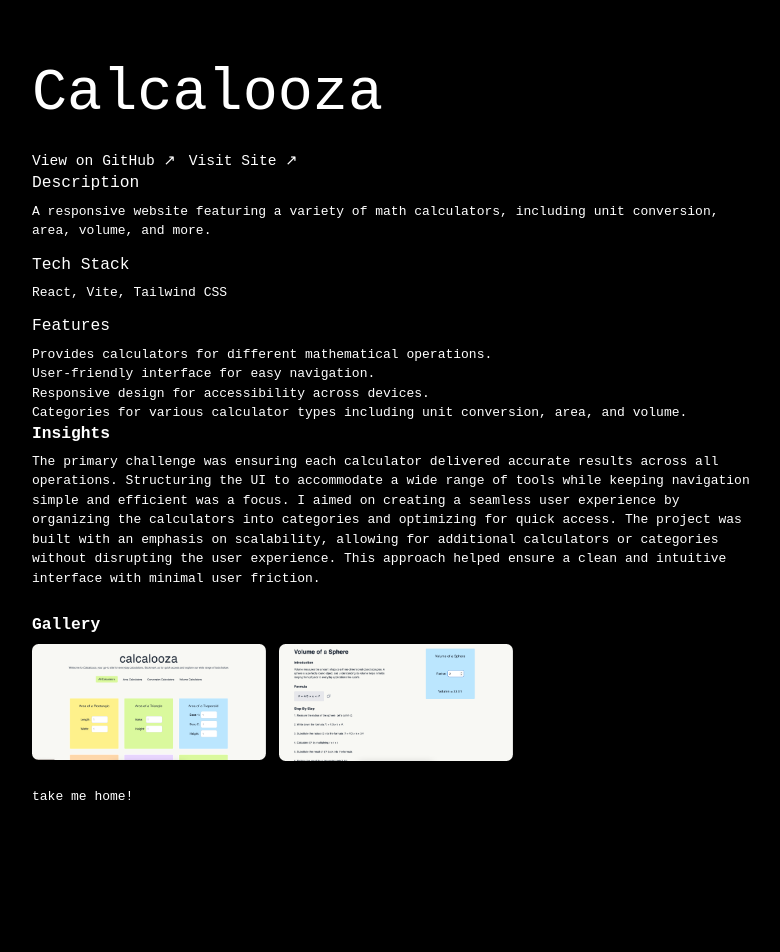
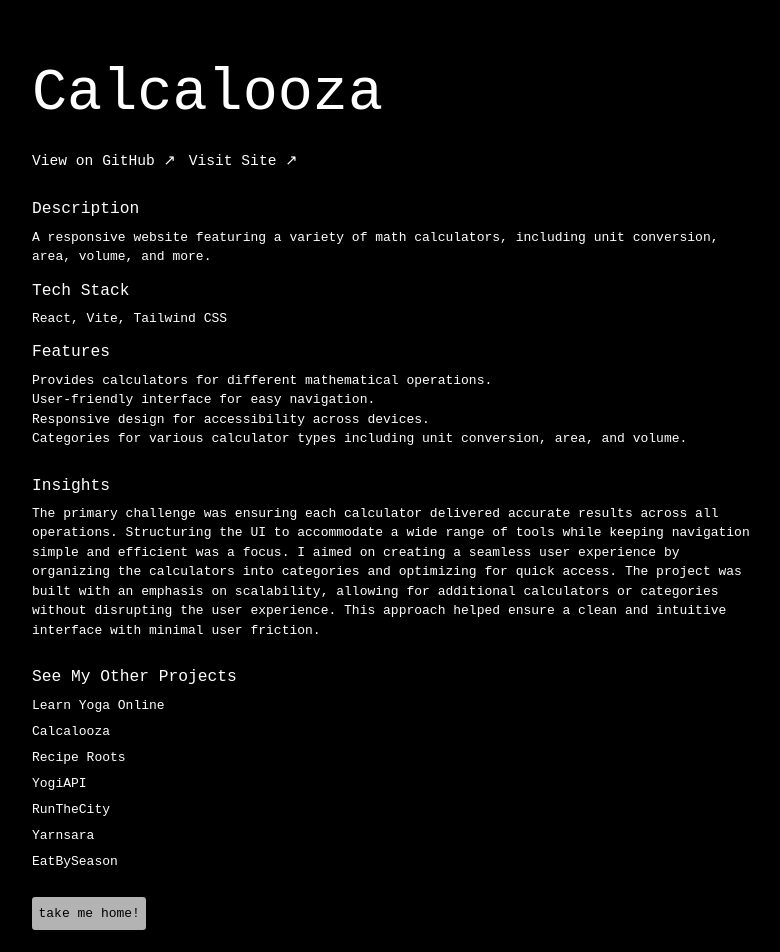
Before and after one commit to samanthacabrera/portfolio, a React (Vite) app: page /projects/2 in a window 1280 px wide. Shown: the top 952 px of the page, without its empty margins (244-1024 px from the left). Before the commit the page ends 865 px from the top, so only its background shows below. Built offline with nearby package versions, Linux system fonts and the light colour scheme.

Commit message:
add see my other projects section, add EatBySeason to projectsData

```diff
--- a/src/data/projectsData.jsx
+++ b/src/data/projectsData.jsx
@@ -16,12 +16,7 @@ const projects = [
                 "Responsive design optimized for mobile and desktop."
             ]
         },
-        insights: "The most challenging aspect of Learn Yoga Online was the extensive research required for each pose. On average, I spent 4 to 5 hours per pose to ensure the descriptions were accurate, detailed, and informative. This involved consulting multiple reliable sources to provide users with clear guidance on the pose's execution, benefits, and variations. This meticulous process deepened my understanding of yoga and reinforced the importance of accuracy in educational content.",
-        gallery: [
-            '/learnyogaonline/pose-list.png',
-            '/learnyogaonline/article-list.png',
-            '/learnyogaonline/article.png',
-        ]
+        insights: "The most challenging aspect of Learn Yoga Online was the extensive research required for each pose. On average, I spent 4 to 5 hours per pose to ensure the descriptions were accurate, detailed, and informative. This involved consulting multiple reliable sources to provide users with clear guidance on the pose's execution, benefits, and variations. This meticulous process deepened my understanding of yoga and reinforced the importance of accuracy in educational content."
     },
     {
         id: 2,
@@ -40,11 +35,7 @@ const projects = [
                 'Categories for various calculator types including unit conversion, area, and volume.'
             ]
         },
-        insights: 'The primary challenge was ensuring each calculator delivered accurate results across all operations. Structuring the UI to accommodate a wide range of tools while keeping navigation simple and efficient was a focus. I aimed on creating a seamless user experience by organizing the calculators into categories and optimizing for quick access. The project was built with an emphasis on scalability, allowing for additional calculators or categories without disrupting the user experience. This approach helped ensure a clean and intuitive interface with minimal user friction.',
-        gallery: [
-            '/calcalooza/home.png',
-            '/calcalooza/page.png',
-        ]
+        insights: 'The primary challenge was ensuring each calculator delivered accurate results across all operations. Structuring the UI to accommodate a wide range of tools while keeping navigation simple and efficient was a focus. I aimed on creating a seamless user experience by organizing the calculators into categories and optimizing for quick access. The project was built with an emphasis on scalability, allowing for additional calculators or categories without disrupting the user experience. This approach helped ensure a clean and intuitive interface with minimal user friction.'
     },
     {
         id: 3,
@@ -126,9 +117,9 @@ const projects = [
         id: 6,
         title: "Yarnsara",
         github: "https://github.com/samanthacabrera/ecommerce-store",
-        link: "",
+        link: "https://yarnsara-samanthacabreras-projects.vercel.app/",
         wip: true,
-        deployed: false,
+        deployed: true,
         description: "A full-stack eCommerce platform selling 100% upcycled and hand-crocheted yoga accessories.",
         overview: {
             techStack: ["React", "Express", "MongoDB", "Stripe"],
@@ -139,7 +130,24 @@ const projects = [
             ]
         },
         insights: "One of the biggest challenges so far has been setting up secure payment processing with Stripe while ensuring a smooth user experience. Managing product data in MongoDB and handling state efficiently in React has been another major learning curve. This project is giving me hands-on experience in creating a fully functional online store while aligning with sustainability values.",
-        gallery: []
+    },
+    {
+        id: 7,
+        title: "EatBySeason",
+        github: "https://github.com/samanthacabrera/eat_in_season",
+        link: "",
+        wip: false,
+        deployed: false,
+        description: "EatBySeason is a web app that helps users discover in-season produce based on their location, encouraging healthier and more sustainable food choices.",
+        overview: {
+            techStack: ["React", "Python", "Supabase"],
+            features: [
+                "Discover in-season produce based on your location.",
+                "Filter fruits and vegetables by type and season.",
+                "Personalized seasonal produce recommendations."
+            ]
+        },
+        insights: "One of the main challenges was integrating the backend with Supabase for real-time data and setting up location-based recommendations. Ensuring that the produce recommendations were accurate and relevant to the user’s location was key. The project also required careful attention to UI/UX to make the filtering system easy to use while still providing enough detail about the produce.",
     }
 ];
 
--- a/src/pages/homepage/Services.jsx
+++ b/src/pages/homepage/Services.jsx
@@ -160,7 +160,7 @@ const Services = ({is3DView}) => {
               onClick={() => setSelectedService(service)}
             >
               <h3 className="">{service.title}</h3>
-              <p className="hidden md:block text-sm font-light py-1">
+              <p className="hidden md:block text-sm  py-1">
                 {service.description}
               </p>
 
--- a/src/pages/projectpage/ProjectPage.jsx
+++ b/src/pages/projectpage/ProjectPage.jsx
@@ -1,4 +1,4 @@
-import React, { useEffect, useState } from "react";
+import React, { useState } from "react";
 import { useParams, Link } from "react-router-dom";
 import projects from '../../data/projectsData';
 
@@ -6,11 +6,6 @@ const ProjectPage = () => {
     const { id } = useParams();
     const project = projects.find((proj) => proj.id === parseInt(id)) || {};
     const [selectedImage, setSelectedImage] = useState(null);
-
-    useEffect(() => {
-        window.scrollTo({ top: 0, behavior: 'smooth' });
-    }, []);
-
     const openImage = (image) => setSelectedImage(image);
     const closeImage = () => setSelectedImage(null);
 
@@ -64,7 +59,7 @@ const ProjectPage = () => {
 
             <main className="w-full max-w-4xl">
                 {/* Overview Section */}
-                <section className="space-y-4">
+                <section className="my-8 space-y-4">
                     <div className="">
                         <h3 className="text-xl mb-2">Description</h3>
                         <p className="font-normal">{project.description || "No description available"}</p>
@@ -84,15 +79,15 @@ const ProjectPage = () => {
                 </section>
 
                 {/* Insights Section */}
-                <section className="mb-8">
-                    <h3 className="text-xl font-semibold mb-2">Insights</h3>
+                <section className="my-8">
+                    <h3 className="text-xl mb-2">Insights</h3>
                     <p className="font-normal">{project.insights || "No insights available"}</p>
                 </section>
 
                 {/* Gallery Section */}
                 {project.gallery && (
-                    <section className="mb-8">
-                        <h3 className="text-xl font-semibold mb-2">Gallery</h3>
+                    <section className="my-8">
+                        <h3 className="text-xl mb-2">Gallery</h3>
                         <div className="grid grid-cols-1 sm:grid-cols-2 lg:grid-cols-3 gap-4">
                             {project.gallery.map((image, index) => (
                                 <img
@@ -107,7 +102,26 @@ const ProjectPage = () => {
                     </section>
                 )}
 
-                <div className="my-6 hover:italic hover:underline">
+                {/* Other Work */}
+                <section className="my-8">
+                    <h3 className="text-xl mb-2">See My Other Projects</h3>
+                    <div className="">
+                        <ul className="grid gap-2">
+                            {projects.map((proj) => (
+                                <li key={proj.id}>
+                                    <Link
+                                        to={`/projects/${proj.id}`}
+                                        className="hover:underline"
+                                    >
+                                        {proj.title}
+                                    </Link>
+                                </li>
+                            ))}
+                        </ul>
+                    </div>
+                </section>
+
+                <div className="my-4 p-2 w-fit rounded bg-white/70 hover:bg-white/80 text-black">
                     <Link
                         to="/"
                     >
```
